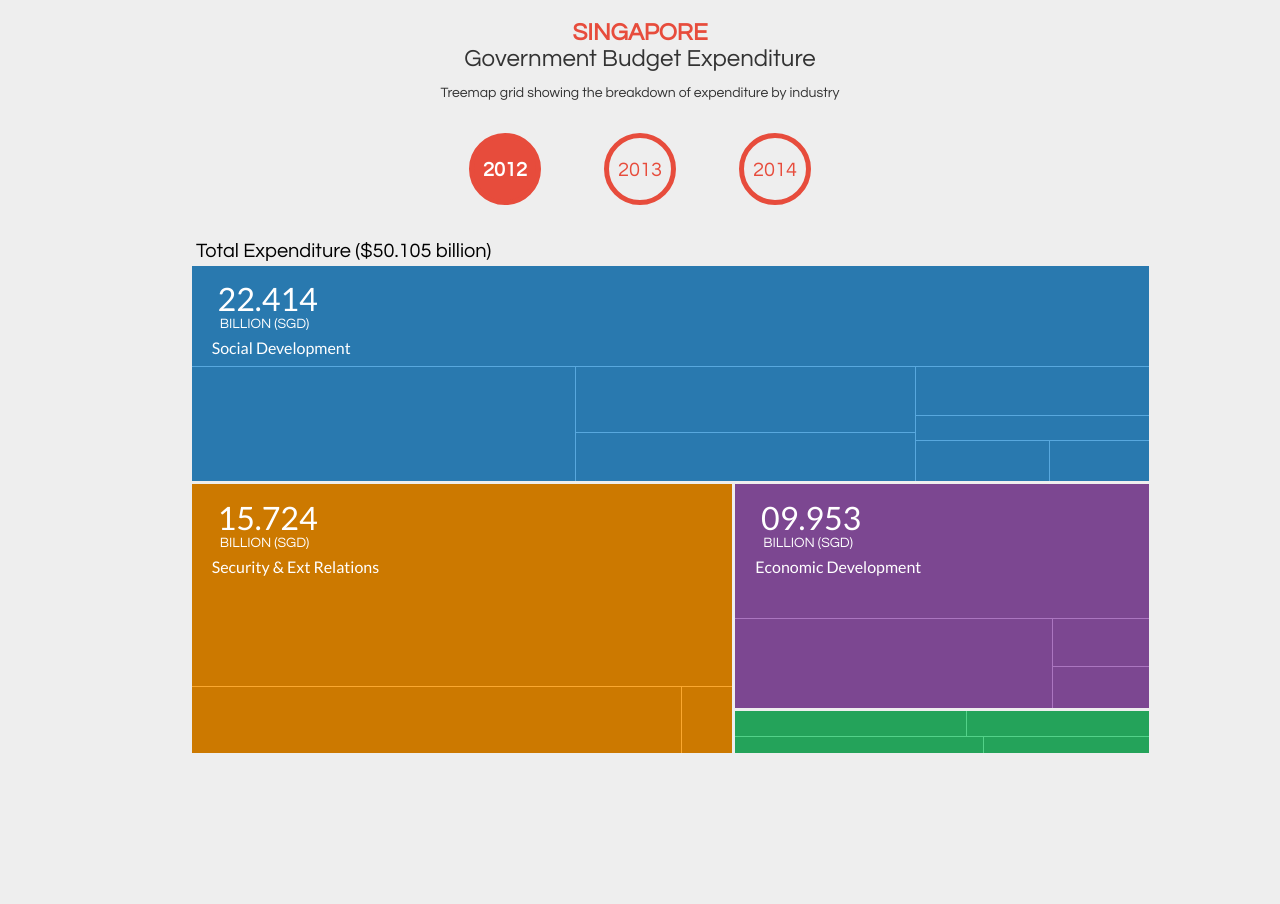
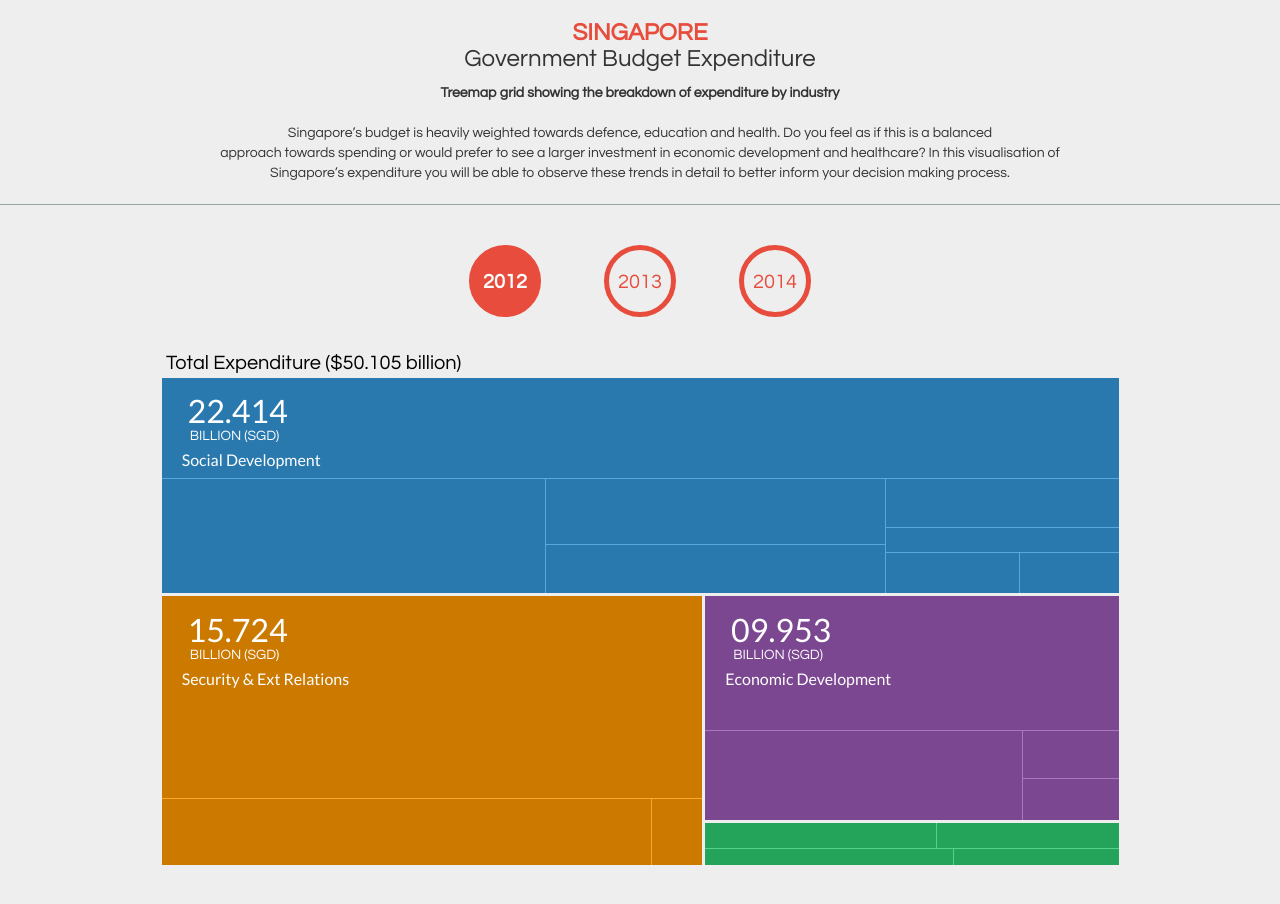
Before and after one commit to yzixuan/NM3229sgbudget, a website: page public/index.html in a window 1280 px wide. Before the commit the page ends 820 px from the top, so only its background shows below. Drawn offline with Linux system fonts and the light colour scheme.

Commit message:
added description

```diff
--- a/public/css/style.css
+++ b/public/css/style.css
@@ -1,11 +1,12 @@
 body {
   background: #eee;
   font-family:'Century Gothic', CenturyGothic, AppleGothic, sans-serif;
-  min-height: 800px;
+  min-height: 900px;
 }
 
 hr {
-  margin-top: 0px;
+  height: 1px;
+  background: #95a5a6;
 }
 
 text {
@@ -40,7 +41,7 @@ text {
 }
 
 #chart2012, #chart2013, #chart2014 {
-  padding: 30px;
+  padding: 30px 0px;
   width: 960px;
   height: 500px;
   background: none;
--- a/public/index.html
+++ b/public/index.html
@@ -14,8 +14,13 @@
 </head>
 <body>
 <div id="body">
-    <h3 class="title"><span class="country">SINGAPORE</span><br/>Government Budget Expenditure</h3>
-    <p class="title">Treemap grid showing the breakdown of expenditure by industry</p>
+    <h3 class="title">
+      <span class="country">SINGAPORE</span>
+      <br/>Government Budget Expenditure
+    </h3>
+    <p class="title"><strong>Treemap grid showing the breakdown of expenditure by industry</strong><br/><br/>
+    Singapore’s budget is heavily weighted towards defence, education and health. Do you feel as if this is a balanced <br/>approach towards spending or would prefer to see a larger investment in economic development and healthcare? In this visualisation of <br/>Singapore’s expenditure you will be able to observe these trends in detail to better inform your decision making process.</p>
+    <hr/>
     <div role="tabpanel">
 
       <!-- Nav tabs -->
```
